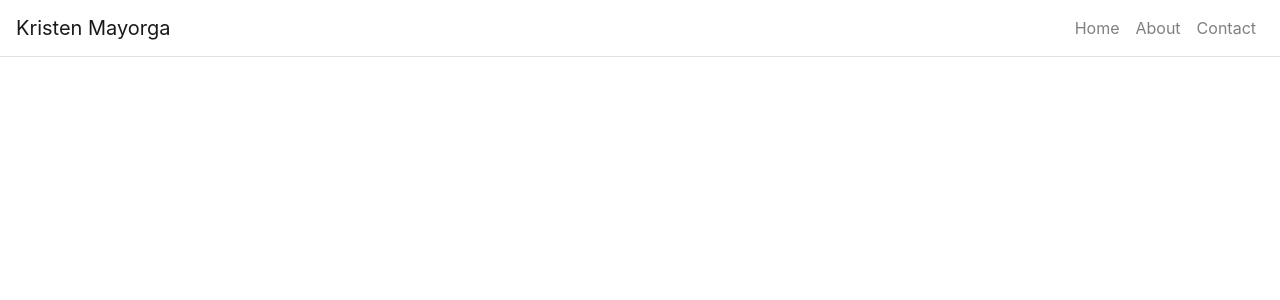
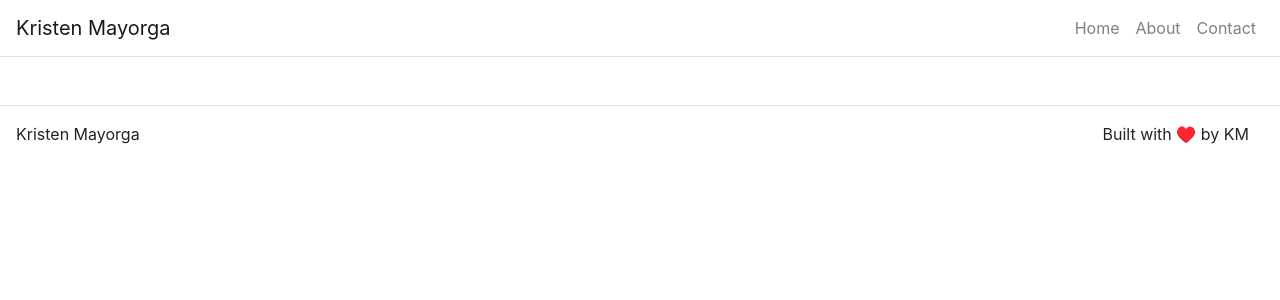
Before and after one commit to Mayorgak/react-portfolio, a React (Create React App) app in the folder react-portfolio/: page / in a window 1280 px wide. Shown: the top 300 px of the page. Built offline with nearby package versions, Linux system fonts and the light colour scheme.

Commit message:
added footer

```diff
--- a/react-portfolio/src/App.js
+++ b/react-portfolio/src/App.js
@@ -4,6 +4,8 @@
 import Navbar from 'react-bootstrap/Navbar';
 import Nav from "react-bootstrap/Nav";
 import './App.css';
+
+import Footer from "./components/Footer";
 
 class App extends React.Component {
 
@@ -52,6 +54,12 @@
               </Nav>
             </Navbar.Collapse>
           </Navbar>
+
+        <Footer>
+          {}
+        </Footer>
+
+
         </Container>
       </Router>
     </div>
--- /dev/null
+++ b/react-portfolio/src/components/Footer.js
@@ -0,0 +1,24 @@
+import React from 'react'
+import Container from "react-bootstrap/Container";
+import Row from "react-bootstrap/Row";
+import Col from "react-bootstrap/Col";
+
+function Footer() {
+    return (
+        <footer className="mt-5">
+            <Container fluid={true}>
+                <Row className="border-top justify-content-between p-3">
+                    <Col className="p-0" md={3} sm={12}>
+                    Kristen Mayorga
+                    </Col>
+                    <Col className="p-8 md={3} d-flex justify-content-end">
+                        Built with ♥️ by KM
+                    </Col>
+
+                </Row>
+            </Container>
+        </footer>
+    )
+}
+
+export default Footer
```
